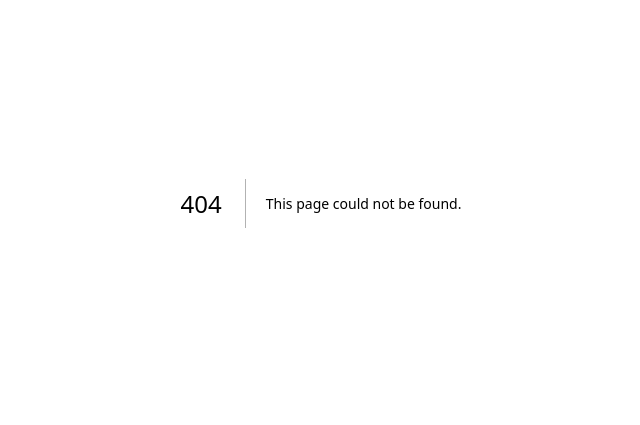
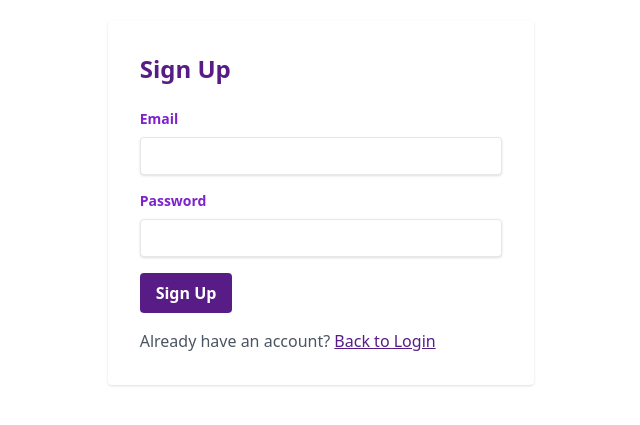
Before and after one commit to udyogi-siphara/ML-Project, a Next.js app: page /signUp in a window 1280 px wide. Before the commit this address had no page. Shown: the part 197-622 px from the top of the page, without its empty margins (319-959 px from the left). Built offline with nearby package versions, Linux system fonts and the light colour scheme.

Commit message:
create sign up page

```diff
--- /dev/null
+++ b/src/pages/signUp.jsx
@@ -0,0 +1,40 @@
+// pages/signup.js
+import React, { useState } from 'react';
+import TextField from '../components/Textfiled';
+import Button from '../components/Button';
+import Link from 'next/link';
+import { useRouter } from 'next/router';
+
+const Signup = () => {
+  const [email, setEmail] = useState('');
+  const [password, setPassword] = useState('');
+  const router = useRouter();
+
+  const handleSignup = () => {
+    // Simulate signup logic
+    console.log('Signing up with:', email, password);
+
+    // For simplicity, let's assume the signup is successful
+    // Redirect to the salary page after signup
+    router.push('/salary');
+  };
+
+  return (
+    <div className="flex items-center justify-center h-screen">
+      <div className="w-1/3 p-8 bg-white rounded shadow">
+        <h1 className="text-2xl font-bold text-purple-900 mb-6">Sign Up</h1>
+        <TextField label="Email" type="email" value={email} onChange={(e) => setEmail(e.target.value)} />
+        <TextField label="Password" type="password" value={password} onChange={(e) => setPassword(e.target.value)} />
+        <Button onClick={handleSignup}>Sign Up</Button>
+        <p className="mt-4 text-gray-600">
+          Already have an account?{' '}
+          <Link href="/login" className="text-purple-900 underline">
+            Back to Login
+          </Link>
+        </p>
+      </div>
+    </div>
+  );
+};
+
+export default Signup;
```
